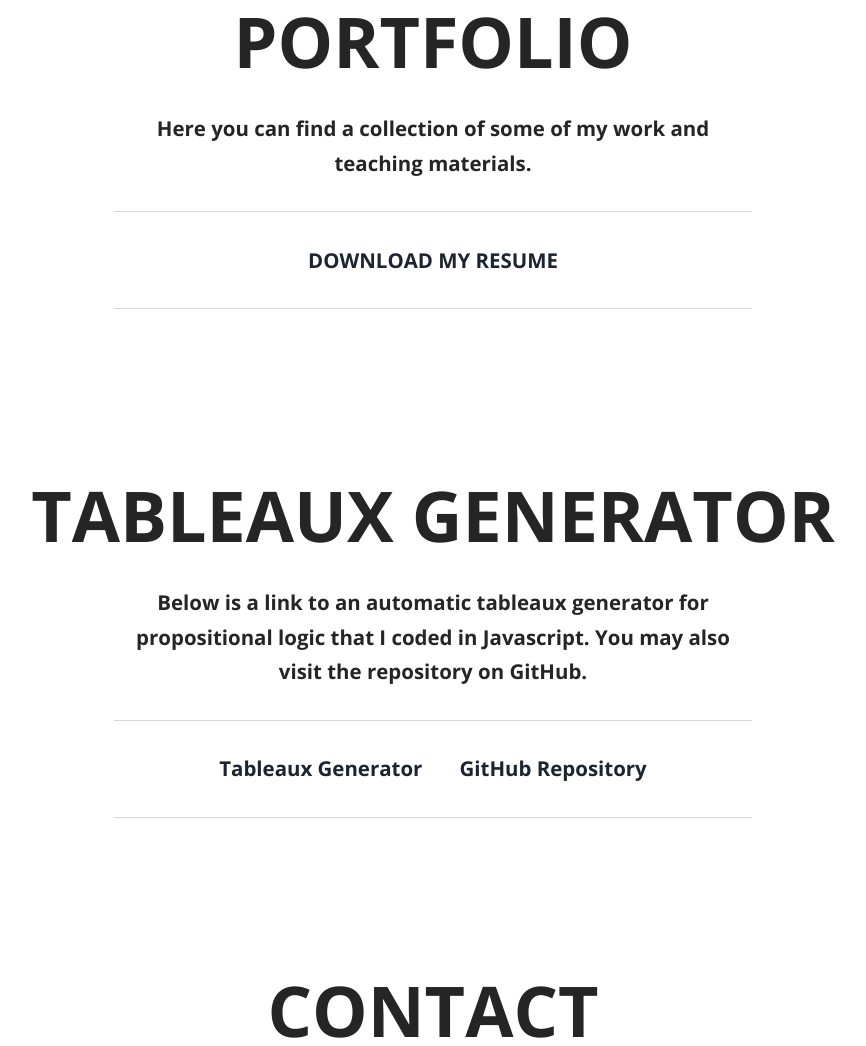
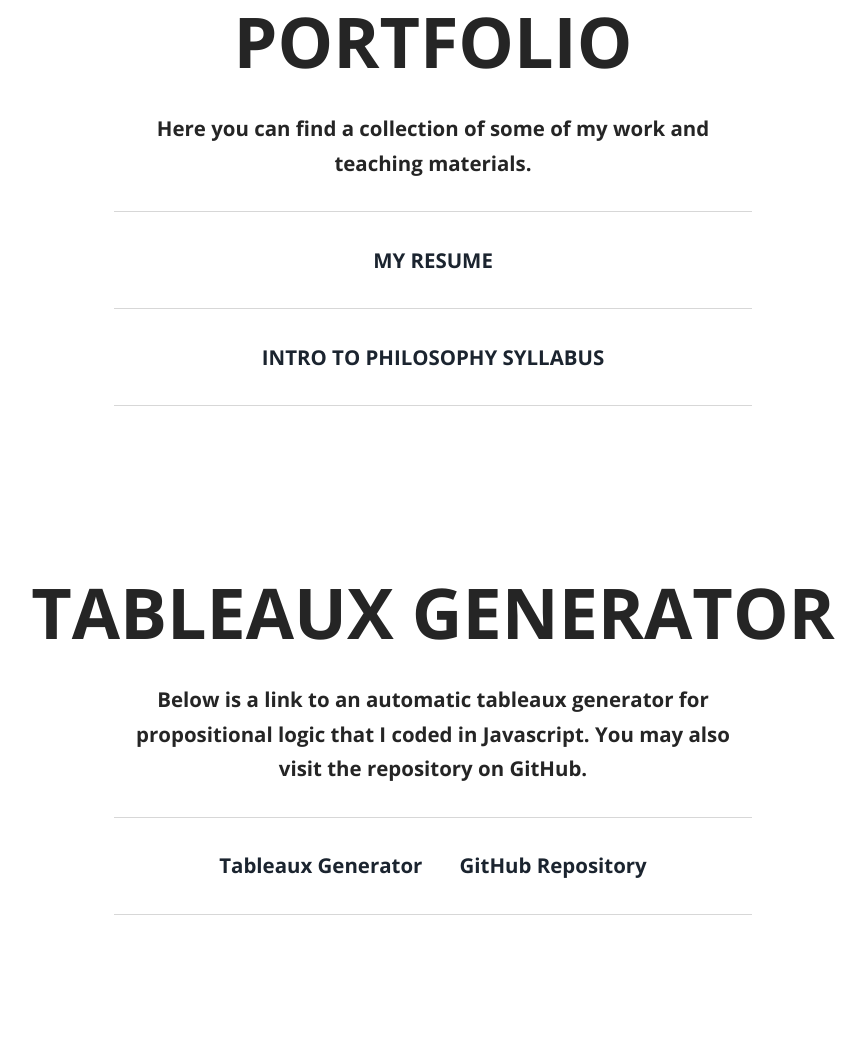
Before and after one commit to JesseRap/JesseRap.github.io, a plain HTML site: page index.html in a window 1280 px wide. Shown: the part 1654-2700 px from the top of the page, without its empty margins (207-1073 px from the left). Drawn offline with nearby package versions, Linux system fonts and the light colour scheme.

Commit message:
updated links

```diff
--- a/index.html
+++ b/index.html
@@ -132,7 +132,8 @@ Smartphone Compatible web template, free webdesigns for Nokia, Samsung, LG, Sony
 		<div class="portfolio-info">
 				<h3>PORTFOLIO</h3>
 				<p>Here you can find a collection of some of my work and teaching materials.</p>
-                <p><a href="other-docs/Rappaport%20CV.pdf" class="hvr-bounce-to-right" download>DOWNLOAD MY RESUME</a></p>
+                <p><a href="other-docs/Rappaport%20CV.pdf" class="hvr-bounce-to-right" target="_blank">MY RESUME</a></p>
+            <p><a href="other-docs/PHIL%202101%20Intro%20to%20Philosophy%20Syllabus.pdf" class="hvr-bounce-to-right" target="_blank">INTRO TO PHILOSOPHY SYLLABUS</a></p>
 		 </div>
     </div>
 </div>
```
Also changed, not shown: 1 other file.
